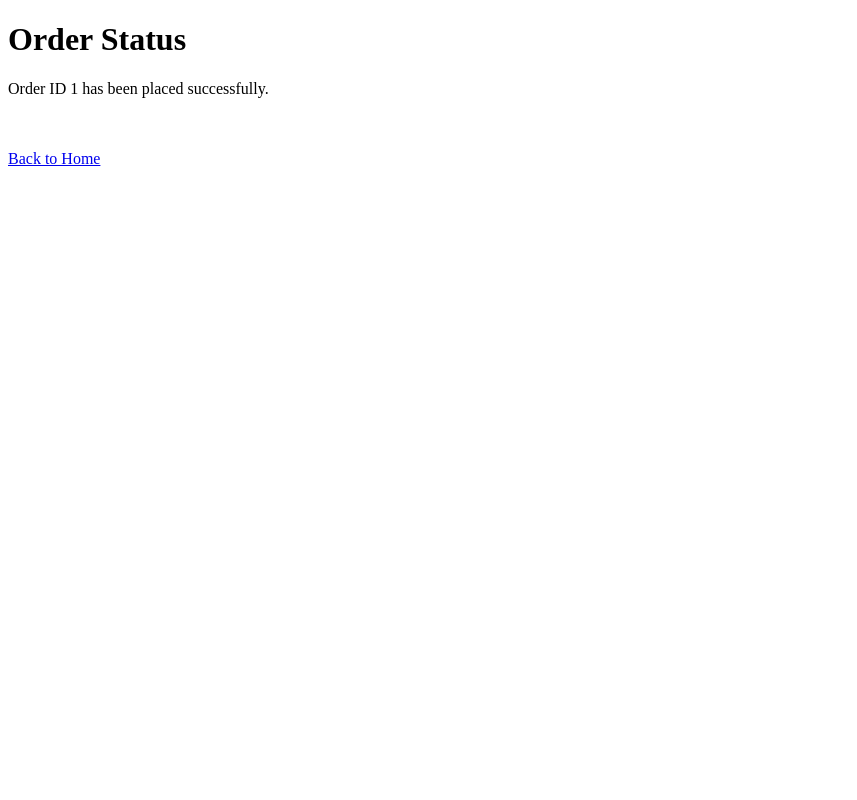
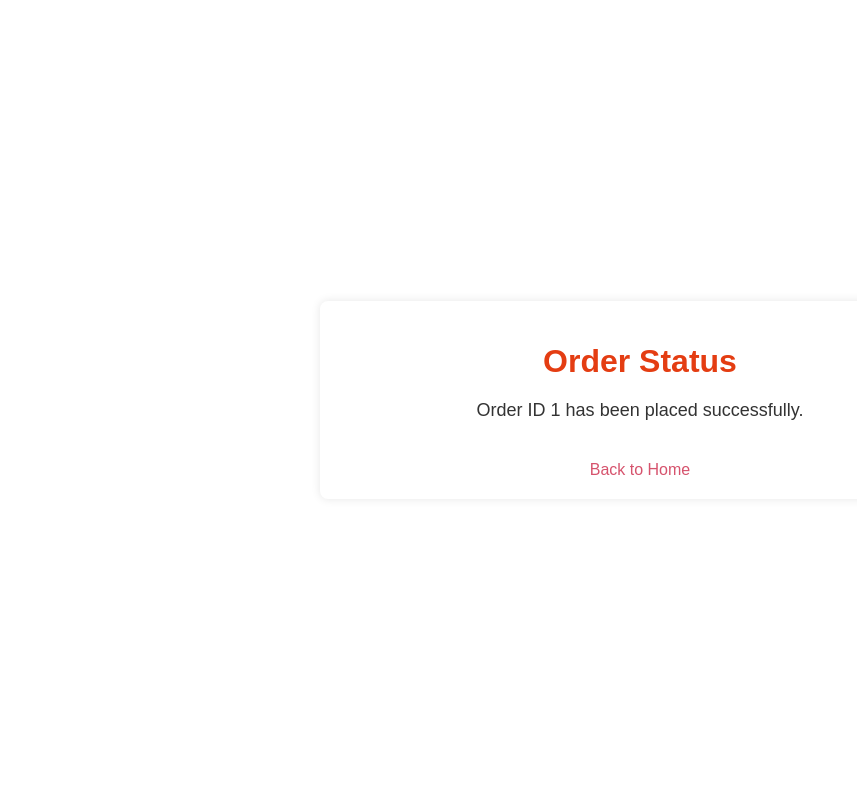
Before and after one commit to Chaitanya2004kabra/Grocery-Store-App, a Flask app: template templates/order_status1.html in a window 1280 px wide. Shown: the whole page, without its empty margins (0-857 px from the left). Run offline with Flask 3, Linux system fonts and the light colour scheme; the template is opened without the code that fills it: most values are stand-ins (such as "Sample title", 1, 10 or a date in 2020).

Commit message:
Update order_status1.html
css

```diff
--- a/templates/order_status1.html
+++ b/templates/order_status1.html
@@ -2,11 +2,52 @@
 <html>
 <head>
     <title>Order Status</title>
+    <style>
+        body {
+            font-family: 'Arial', sans-serif;
+            background-color: #EBE9EI; /* Light background color */
+            margin: 0;
+            padding: 0;
+            display: flex;
+            justify-content: center;
+            align-items: center;
+            height: 100vh;
+        }
+        .container {
+            width: 80%;
+            max-width: 600px; /* Limit the width for larger screens */
+            padding: 20px;
+            background-color: #FFFFFF; /* White background for the container */
+            box-shadow: 0 0 10px rgba(0, 0, 0, 0.1);
+            border-radius: 8px;
+            text-align: center;
+        }
+        h1 {
+            color: #E43D12; /* Heading color */
+            margin-bottom: 20px;
+        }
+        p {
+            font-size: 18px;
+            color: #333333;
+            margin: 20px 0;
+        }
+        a {
+            text-decoration: none;
+            color: #D6536D; /* Link color */
+            font-size: 16px;
+            display: inline-block;
+            margin-top: 20px;
+        }
+        a:hover {
+            color: #E43D12; /* Link hover color */
+        }
+    </style>
 </head>
 <body>
-    <h1>Order Status</h1>
-    <p>Order ID {{ order_id }} has been placed successfully.</p>
-    <br><br>
-    <a href="{{ url_for('home') }}">Back to Home</a>
+    <div class="container">
+        <h1>Order Status</h1>
+        <p>Order ID {{ order_id }} has been placed successfully.</p>
+        <a href="{{ url_for('home') }}">Back to Home</a>
+    </div>
 </body>
 </html>
```
